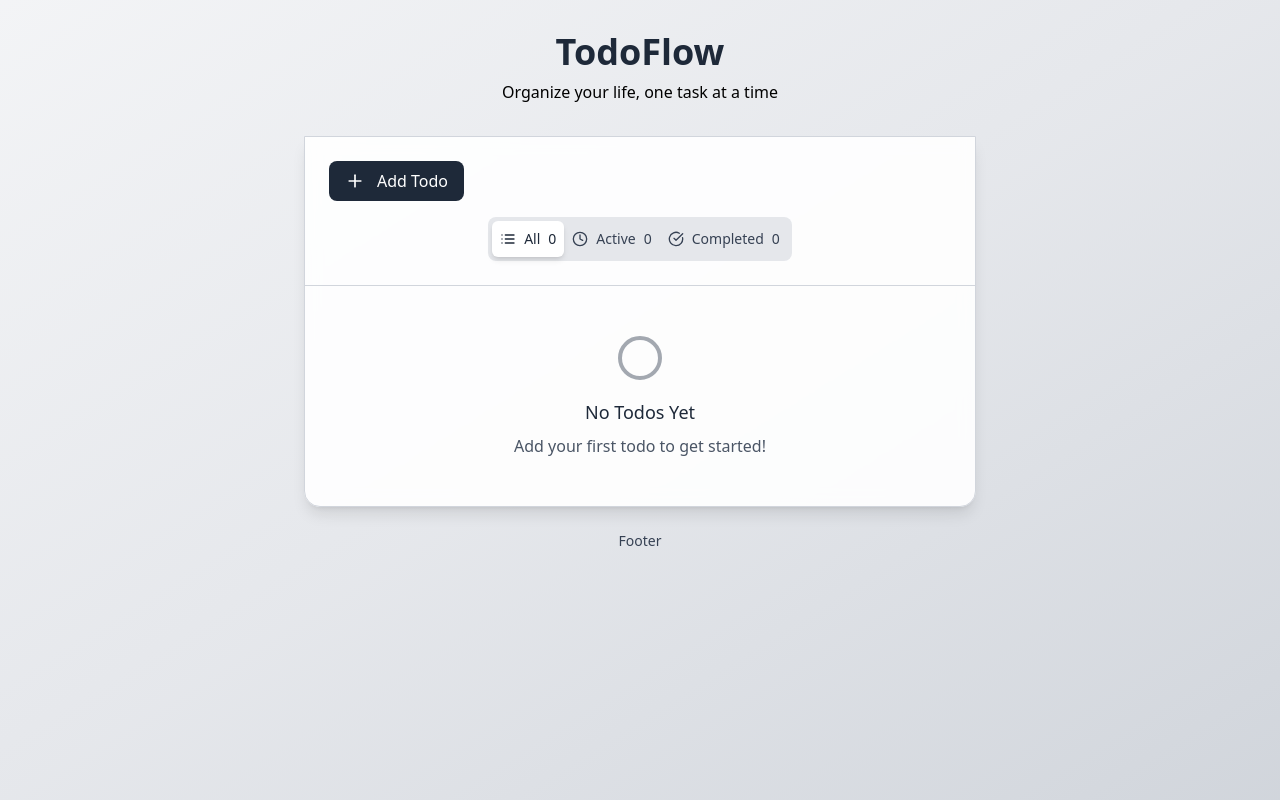
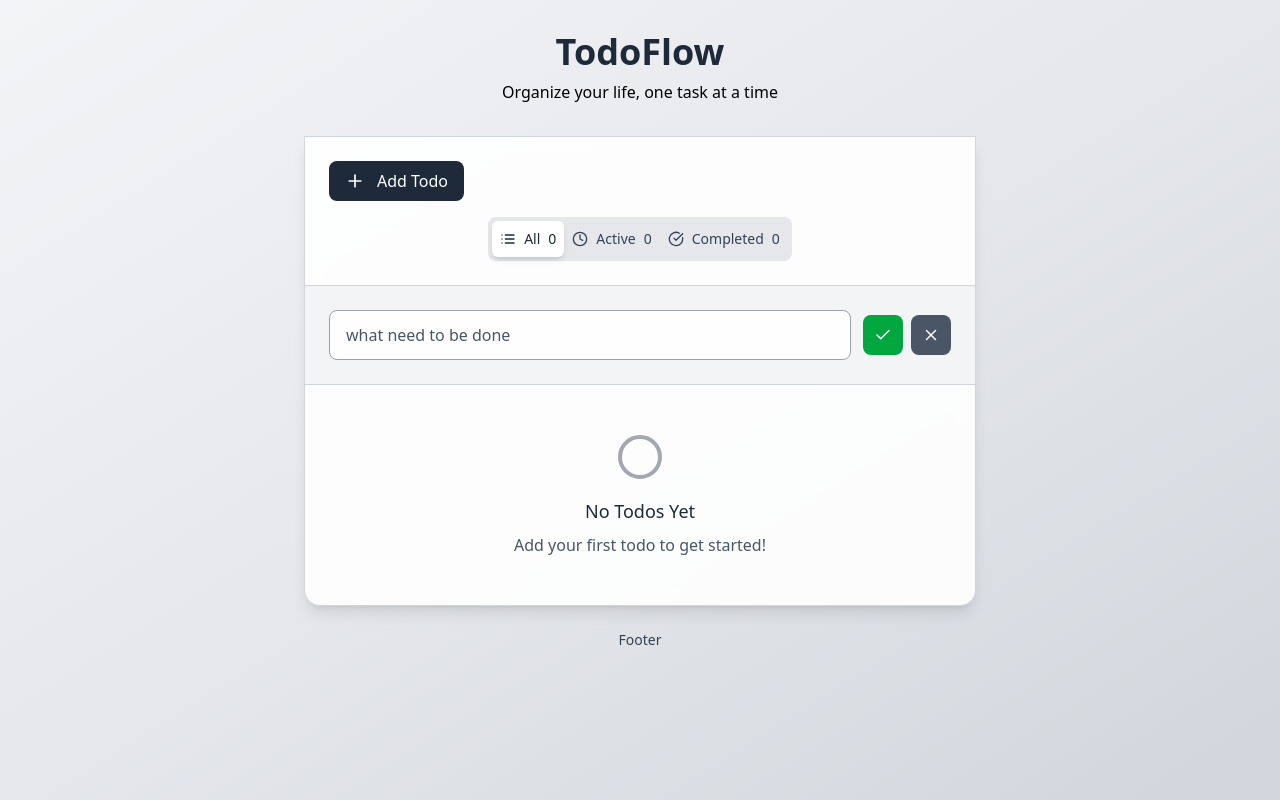
Before and after one commit to HarishKamuni/hrk_latest_todo_app, a React (Vite) app: page / in a window 1280 px wide. Both pictures are taken after a click on the button "Add Todo". Built offline with nearby package versions, Linux system fonts and the light colour scheme.

Commit message:
Implement AddTodo

```diff
--- a/src/components/TodoApp.jsx
+++ b/src/components/TodoApp.jsx
@@ -3,7 +3,7 @@ import React from 'react';
 import TodoFilter from './TodoFilter';
 import TodoForm from './TodoForm';
 import TodoItem from './TodoItem';
-import { useSelector } from 'react-redux';
+import { useDispatch, useSelector } from 'react-redux';
 import {
   selectFilter,
   selectFilterTodos,
@@ -11,13 +11,22 @@ import {
   selectTodoStats,
   selectTodos,
 } from '../store/selectors';
+import { setIsAddingTodo } from '../store/todoSlice';
 
 const TodoApp = () => {
+  const dispatch = useDispatch();
   const todos = useSelector(selectTodos);
   const filteredTodos = useSelector(selectFilterTodos);
   const filter = useSelector(selectFilter);
   const stats = useSelector(selectTodoStats);
   const isAddingTodo = useSelector(selectIsAddingTodo);
+
+  console.log(todos);
+
+  const handleAddTodoClick = () => {
+    dispatch(setIsAddingTodo(true));
+    // console.log(isAddingTodo);
+  };
 
   return (
     <div className="min-h-screen bg-gradient-to-br from-gray-100 via-gray-200 to-gray-300 py-8 px-4">
@@ -77,7 +86,10 @@ const TodoApp = () => {
           {/* Action Bar */}
           <div className="p-6 border-b border-gray-300">
             <div className="flex items-center justify-between mb-4">
-              <button className="flex items-center gap-3 bg-gray-800 hover:bg-gray-700 text-white px-4 py-2 rounded-lg transition-colors duration-200 font-medium cursor-pointer">
+              <button
+                className="flex items-center gap-3 bg-gray-800 hover:bg-gray-700 text-white px-4 py-2 rounded-lg transition-colors duration-200 font-medium cursor-pointer"
+                onClick={handleAddTodoClick}
+              >
                 <Plus size={20} />
                 Add Todo
               </button>
@@ -105,7 +117,7 @@ const TodoApp = () => {
           {/* Todo Form */}
           {isAddingTodo && (
             <div className="p-6 border-b border-gray-300 bg-gray-100">
-              <TodoForm />
+              <TodoForm placeholder="what need to be done" />
             </div>
           )}
           {/* Todo List */}
--- a/src/components/TodoForm.jsx
+++ b/src/components/TodoForm.jsx
@@ -1,11 +1,56 @@
 import { Check, X } from 'lucide-react';
-import React from 'react';
+import React, { useRef, useState } from 'react';
+import { useDispatch } from 'react-redux';
+import { addTodo, setIsAddingTodo } from '../store/todoSlice';
 
-const TodoForm = () => {
+const TodoForm = ({
+  OnSubmit,
+  onCancel,
+  initialValue = '',
+  placeholder = 'Add a new todo...',
+}) => {
+  const dispatch = useDispatch(initialValue);
+  const [text, setText] = useState(initialValue);
+  const inputRef = useRef(null);
+
+  const handleSubmit = (e) => {
+    e.preventDefault();
+    const trimmedText = text.trim();
+    if (trimmedText) {
+      if (OnSubmit) {
+        //for Editing
+        OnSubmit(trimmedText);
+      } else {
+        dispatch(addTodo(trimmedText));
+      }
+      setText('');
+    }
+  };
+
+  const handleCancel = () => {
+    if (onCancel) {
+      onCancel();
+    } else {
+      dispatch(setIsAddingTodo(false));
+    }
+    setText('');
+  };
+
+  const handleKeyDown = (e) => {
+    console.log(e.key);
+    if (e.key === 'Escape') {
+      handleCancel();
+    }
+  };
   return (
-    <div className="flex items-center gap-3">
+    <form className="flex items-center gap-3" onSubmit={handleSubmit}>
       <div className="flex-1">
         <input
+          ref={inputRef}
+          value={text}
+          onChange={(e) => setText(e.target.value)}
+          placeholder={placeholder}
+          onKeyDown={handleKeyDown}
           type="text"
           className="w-full px-4 py-3 border border-gray-400 rounded-lg
           focus:outline-none focus:ring-2 focus:ring-gray-800 focus:border-transparent
@@ -15,7 +60,6 @@ const TodoForm = () => {
       </div>
       <div className="flex items-center gap-2">
         <button
-          type="submit"
           className="flex items-center justify-center w-10 h-10 bg-green-600 hover:bg-green-700
         disabled:bg-gray-400 disabled:cursor-not-allowed text-white rounded-lg transition-colors duration-200"
           title="save todo"
@@ -23,15 +67,15 @@ const TodoForm = () => {
           <Check size={18} />
         </button>
         <button
-          type="submit"
           className="flex items-center justify-center w-10 h-10 bg-gray-600 hover:bg-gray-700
         disabled:bg-gray-400 disabled:cursor-not-allowed text-white rounded-lg transition-colors duration-200"
           title="save todo"
+          onClick={handleCancel}
         >
           <X size={18} />
         </button>
       </div>
-    </div>
+    </form>
   );
 };
 
--- a/src/store/selectors.jsx
+++ b/src/store/selectors.jsx
@@ -1,6 +1,6 @@
 export const selectTodos = (state) => state.todos.items;
 export const selectFilter = (state) => state.todos.filter;
-export const selectIsAddingTodo = (state) => state.todos.setIsAddingTodo;
+export const selectIsAddingTodo = (state) => state.todos.isAddingTodo;
 
 //filter items
 export const selectFilterTodos = (state) => {
--- a/src/store/todoSlice.jsx
+++ b/src/store/todoSlice.jsx
@@ -13,8 +13,19 @@ const todoSlice = createSlice({
     setIsAddingTodo: (state, action) => {
       state.isAddingTodo = action.payload;
     },
+    addTodo: (state, action) => {
+      const newTodo = {
+        id: crypto.randomUUID(),
+        text: action.payload.trim(),
+        completed: false,
+        createdAt: new Date().toISOString(),
+        updatedAt: new Date().toISOString(),
+      };
+      state.items.unshift(newTodo);
+      state.isAddingTodo = false;
+    },
   },
 });
 
-export const { setIsAddingTodo } = todoSlice.actions;
+export const { setIsAddingTodo, addTodo } = todoSlice.actions;
 export default todoSlice.reducer;
```
